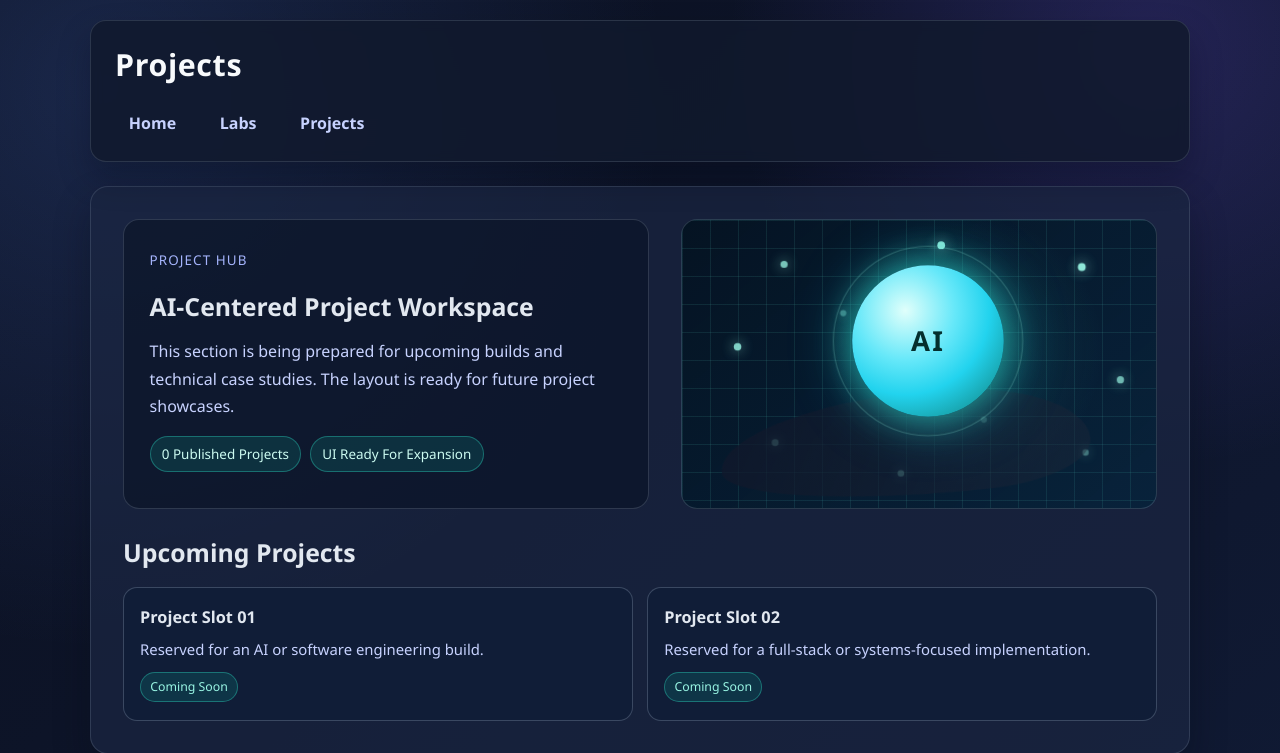
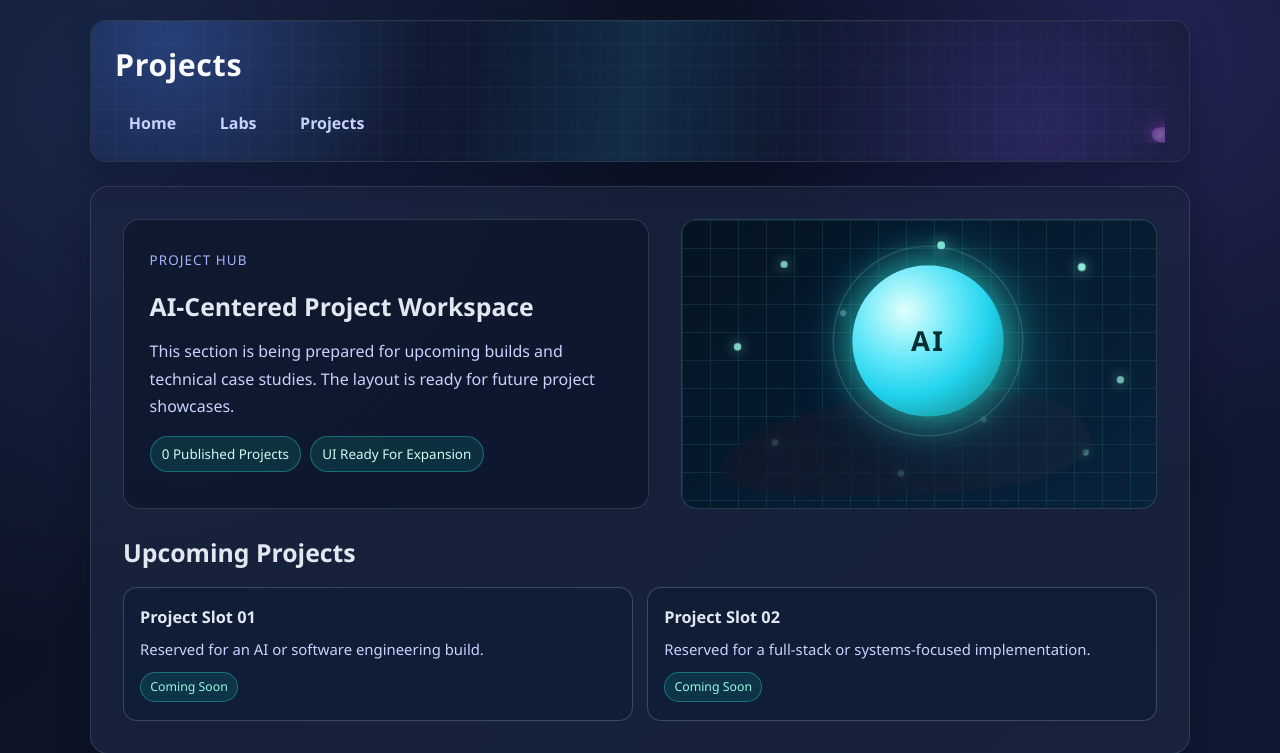
Before and after one commit to NikhilMiddaGeek/itws1100-middan, a PHP site: page /labs/lab03/lab03b/index.html in a window 1280 px wide. Shown: the top 753 px of the page. Run offline with PHP 8.4, Linux system fonts and the light colour scheme.

Commit message:
Iteration 4: Enhanced visual design with animated background
Updated background styling and added subtle animation to enhance visual appeal.

```diff
--- a/labs/lab03/lab03b/style.css
+++ b/labs/lab03/lab03b/style.css
@@ -29,14 +29,51 @@ body {
 }
 
 header {
+  position: relative;
   max-width: 1100px;
   margin: 1.25rem auto 0;
   padding: 1.1rem 1.5rem;
   border-radius: 16px;
   border: 1px solid var(--border);
-  background: var(--surface);
+  background:
+    linear-gradient(125deg, rgba(16, 27, 52, 0.9), rgba(17, 25, 45, 0.8)),
+    var(--surface);
   backdrop-filter: blur(6px);
   box-shadow: 0 16px 32px rgba(2, 8, 23, 0.28);
+  overflow: hidden;
+}
+
+header::before,
+header::after {
+  content: "";
+  position: absolute;
+  pointer-events: none;
+}
+
+header::before {
+  inset: -45% -15%;
+  background:
+    radial-gradient(circle at 18% 30%, rgba(91, 140, 255, 0.4), transparent 22%),
+    radial-gradient(circle at 78% 62%, rgba(125, 91, 255, 0.28), transparent 24%),
+    linear-gradient(100deg, transparent 38%, rgba(56, 189, 248, 0.14) 50%, transparent 62%);
+  animation: navAuraShift 8.5s ease-in-out infinite;
+  opacity: 0.85;
+}
+
+header::after {
+  inset: 0;
+  background-image:
+    linear-gradient(rgba(125, 211, 252, 0.08) 1px, transparent 1px),
+    linear-gradient(90deg, rgba(125, 211, 252, 0.08) 1px, transparent 1px);
+  background-size: 22px 22px;
+  mix-blend-mode: screen;
+  animation: navGridSlide 7.5s linear infinite;
+  opacity: 0.45;
+}
+
+header > * {
+  position: relative;
+  z-index: 2;
 }
 
 header h1 {
@@ -49,6 +86,45 @@ nav {
   display: flex;
   flex-wrap: wrap;
   gap: 0.75rem 1rem;
+  position: relative;
+  overflow: hidden;
+  isolation: isolate;
+  min-height: 2.35rem;
+}
+
+nav::before,
+nav::after {
+  content: "";
+  position: absolute;
+  pointer-events: none;
+  z-index: 1;
+}
+
+nav::after {
+  width: 78px;
+  height: 78px;
+  left: -90px;
+  top: 62%;
+  background-image: url("download (4).jpg");
+  background-size: cover;
+  background-position: center;
+  border-radius: 10px;
+  box-shadow: 0 0 20px rgba(168, 85, 247, 0.55);
+  animation: navShipZigzag 7s linear infinite;
+}
+
+nav::before {
+  width: 30px;
+  height: 18px;
+  left: -102px;
+  top: 68%;
+  border-radius: 50% 50% 65% 65%;
+  background: radial-gradient(circle at 30% 50%, #f0abfc, #a855f7 52%, #581c87 100%);
+  filter: blur(0.25px);
+  box-shadow:
+    0 0 16px rgba(192, 38, 211, 0.9),
+    0 0 26px rgba(168, 85, 247, 0.75);
+  animation: navFlameZigzag 7s linear infinite;
 }
 
 nav a {
@@ -58,6 +134,8 @@ nav a {
   border: 1px solid transparent;
   border-radius: 999px;
   font-weight: 600;
+  position: relative;
+  z-index: 2;
   transition: color 160ms ease, border-color 160ms ease, background-color 160ms ease,
     transform 160ms ease;
 }
```
Also changed, not shown: other parts of labs/lab03/lab03b/style.css (+133 -0 lines), labs/lab03/lab03b/download (4).jpg (added).
